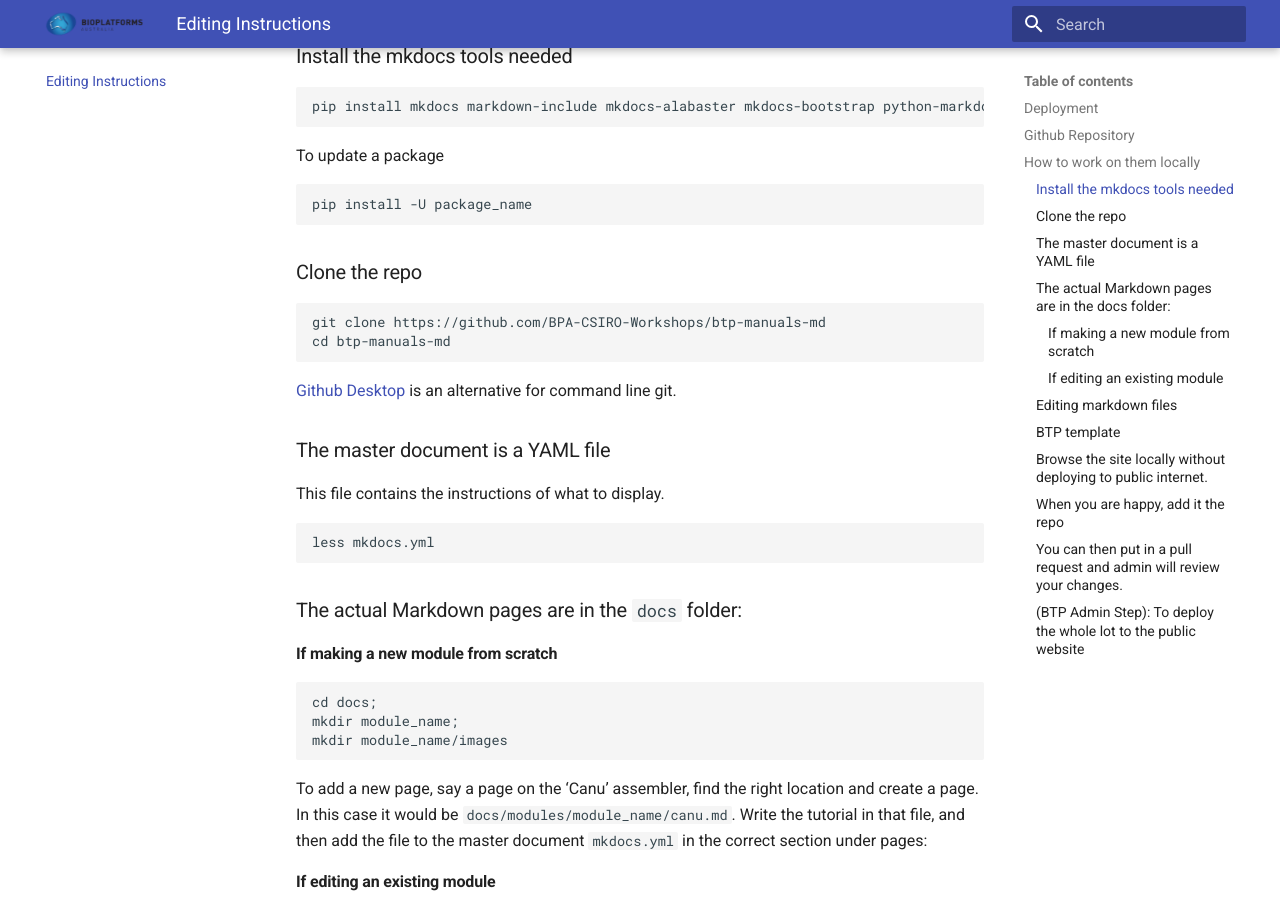
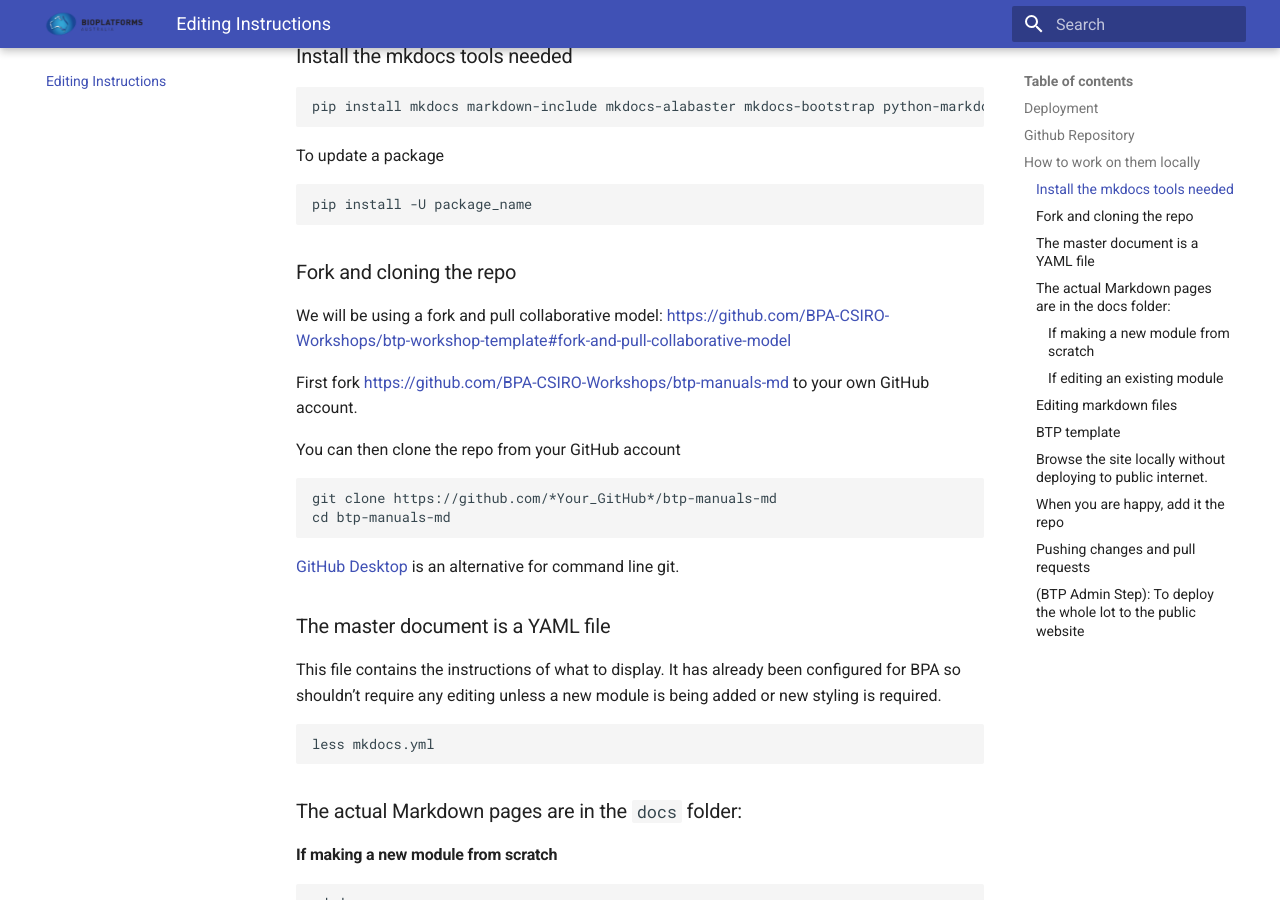
Before and after one commit to BPA-CSIRO-Workshops/btp-module-template-md, an MkDocs documentation site: the page built from docs/modules/setup_editing/editing.md, in a window 1280 px wide and 900 px high, scrolled down 981 px. Built offline with MkDocs 1.6.1 and Material for MkDocs 9.7.7, drawn with Linux system fonts in a browser that asks for light colours; old or Windows-style settings are respelled for this version of MkDocs; some of the changed text lies outside the part shown.

Commit message:
Add fork and pull collaborative model info

````diff
--- a/docs/modules/setup_editing/editing.md
+++ b/docs/modules/setup_editing/editing.md
@@ -46,18 +46,25 @@ To update a package
 pip install -U package_name
 ```
 
-### Clone the repo
+### Fork and cloning the repo
+
+We will be using a fork and pull collaborative model: https://github.com/BPA-CSIRO-Workshops/btp-workshop-template#fork-and-pull-collaborative-model
+
+First fork https://github.com/BPA-CSIRO-Workshops/btp-manuals-md to your own GitHub account.
+
+You can then clone the repo from your GitHub account
 
 ```
-git clone https://github.com/BPA-CSIRO-Workshops/btp-manuals-md
+git clone https://github.com/*Your_GitHub*/btp-manuals-md
 cd btp-manuals-md
 ```
 
-[Github Desktop](https://desktop.github.com/) is an alternative for command line git.
+[GitHub Desktop](https://desktop.github.com/) is an alternative for command line git.
 
 ### The master document is a YAML file
 
-This file contains the instructions of what to display.
+This file contains the instructions of what to display. It has already been configured for BPA so shouldn't require
+any editing unless a new module is being added or new styling is required.
 
 ```
 less mkdocs.yml
@@ -119,14 +126,18 @@ This will update automatically as you make changes to the documentation and allo
 
 
 ### When you are happy, add it the repo
+
 ```
 git add docs/modules/module_name/canu.md
-git commit -m "Added canu" mkdocs.yml docs/modules/module_name/canu.md
+git commit -m "Added canu" docs/modules/module_name/canu.md
 git push origin master
 ```
 Your private local web version  http://127.0.0.1:8000/ will also update.
 
-### You can then put in a pull request and admin will review your changes.
+### Pushing changes and pull requests
+
+Once you have added it to the repo, you can push changes to the repo in your own GitHub account and
+can then put in a pull request and BTP admin will review your changes.
 
 ### (**BTP Admin Step**): To deploy the whole lot to the *public* website
 
````
